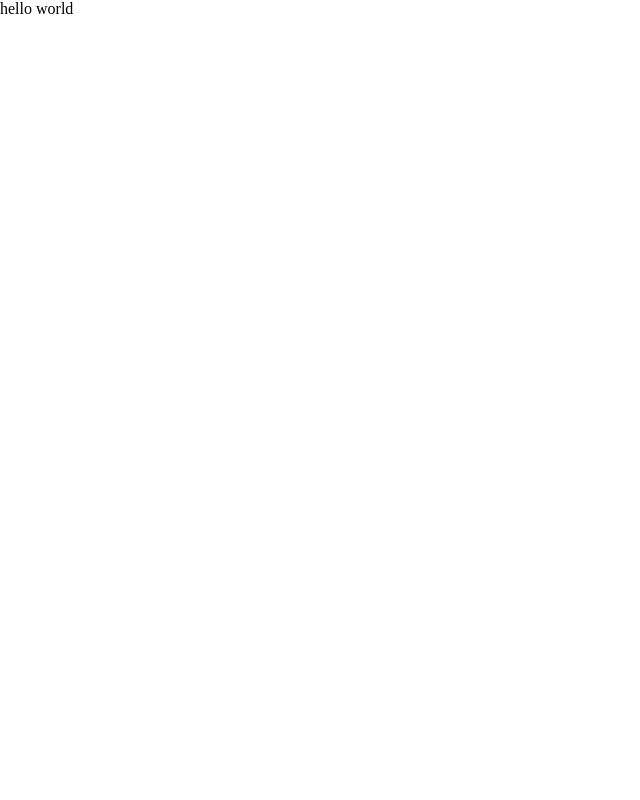
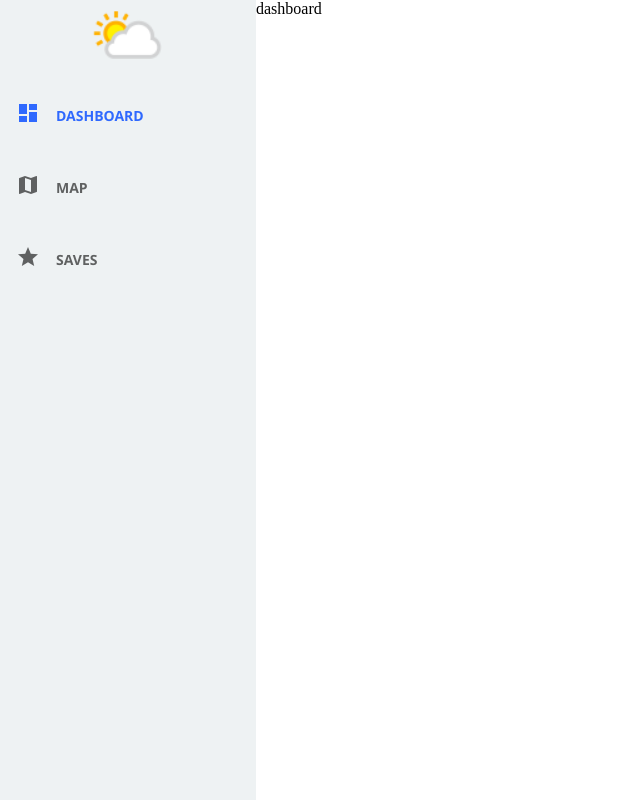
Before and after one commit to nurahamed/wa, a React (Create React App) app: page / in a window 1280 px wide. Shown: the whole page, without its empty margins (0-640 px from the left). Built offline with nearby package versions, Linux system fonts and the light colour scheme.

Commit message:
docs: add top& left navbar

```diff
--- a/src/App.js
+++ b/src/App.js
@@ -1,20 +1,30 @@
-import React from 'react'
-import { ThemeProvider } from '@mui/material/styles'
-import { theme } from './theme/theme'
-import { DashboardContainer, MiddleContainer } from './theme/styled'
-import { Routes, Route } from 'react-router-dom'
-import { Dashboard, Map, Saves } from './pages/allPages'
-import TopNav from './components/TopNav'
-import WeatherDisplay from './components/WeatherDisplay'
-import LeftNav from './components/LeftNav'
-import Footer from './components/Footer'
+import React from "react";
+import { ThemeProvider } from "@mui/material/styles";
+import { theme } from "./theme/theme";
+import { DashboardContainer, MiddleContainer } from "./theme/styled";
+import { Routes, Route } from "react-router-dom";
+import { Dashboard, Map, Saves } from "./pages/allPages";
+import TopNav from "./components/TopNav";
+import WeatherDisplay from "./components/WeatherDisplay";
+import LeftNav from "./components/LeftNav";
+import Footer from "./components/Footer";
 
 const App = () => {
   return (
     <div>
-      hello  world
+      <ThemeProvider theme={theme}>
+        <TopNav />
+        <DashboardContainer>
+          <LeftNav />
+          <MiddleContainer>
+            <Routes>
+              <Route path="/" element = { <Dashboard/>}/>
+            </Routes>
+          </MiddleContainer>
+        </DashboardContainer>
+      </ThemeProvider>
     </div>
-  )
-}
+  );
+};
 
-export default App
+export default App;
--- a/src/components/LeftNav.jsx
+++ b/src/components/LeftNav.jsx
@@ -0,0 +1,83 @@
+import React from 'react'
+import { PropTypes } from 'prop-types';
+import { Tabs, Tab } from '@mui/material';
+import { MemoryRouter, Link, matchPath, useLocation } from 'react-router-dom';
+import { StaticRouter } from 'react-router-dom/server';
+import { Dashboard, Map, Star } from '@mui/icons-material';
+import { LeftNavContainer } from '../theme/styled';
+import logo from '../img/logo.png'
+
+function Router(props) {
+    const { children } = props;
+    if (typeof window === 'undefined') {
+        return <StaticRouter location="/">{children}</StaticRouter>;
+    }
+
+    return (
+        <MemoryRouter initialEntries={['/']} initialIndex={0}>
+            {children}
+        </MemoryRouter>
+    );
+}
+
+Router.propTypes = {
+    children: PropTypes.node,
+};
+
+function useRouteMatch(patterns) {
+    const { pathname } = useLocation();
+
+    for (let i = 0; i < patterns.length; i += 1) {
+        const pattern = patterns[i];
+        const possibleMatch = matchPath(pattern, pathname);
+        if (possibleMatch !== null) {
+            return possibleMatch;
+        }
+    }
+
+    return null;
+}
+
+const LeftNav = () => {
+    const routeMatch = useRouteMatch(['/', '/map', '/saves']);
+    const currentTab = routeMatch?.pattern?.path;
+
+
+    return (
+        <LeftNavContainer>
+            <div className="nav-img">
+                <img src={logo} alt="logo" />
+            </div>
+            <Tabs
+                value={currentTab}
+                orientation='vertical'
+                indicatorColor=''
+            >
+                <Tab
+                    icon={<Dashboard />}
+                    label='Dashboard'
+                    value='/'
+                    to='/'
+                    component={Link}
+                />
+                <Tab
+                    icon={<Map />}
+                    label='Map'
+                    value='/map'
+                    to='/map'
+                    component={Link}
+                />
+                <Tab
+                    icon={<Star />}
+                    label='Saves'
+                    value='/saves'
+                    to='/saves'
+                    component={Link}
+                />
+
+            </Tabs>
+        </LeftNavContainer>
+    )
+}
+
+export default LeftNav
--- a/src/components/TopNav.jsx
+++ b/src/components/TopNav.jsx
@@ -0,0 +1,114 @@
+import React from 'react'
+import { PropTypes } from 'prop-types';
+import { MemoryRouter, Link, matchPath, useLocation, Form } from 'react-router-dom';
+import { StaticRouter } from 'react-router-dom/server'
+import { AppBar, Box, Divider, Drawer, IconButton, List, Toolbar, Tabs, Tab, Typography } from '@mui/material';
+import { Menu, Dashboard, Star, Map } from '@mui/icons-material'
+import logo from '../img/logo.png'
+
+const drawerWidth = 240;
+
+function Router(props) {
+    const { children } = props;
+    if (typeof window === 'undefined') {
+        return <StaticRouter location="/">{children}</StaticRouter>;
+    }
+
+    return (
+        <MemoryRouter initialEntries={['/']} initialIndex={0}>
+            {children}
+        </MemoryRouter>
+    );
+}
+
+Router.propTypes = {
+    children: PropTypes.node,
+};
+
+function useRouteMatch(patterns) {
+    const { pathname } = useLocation();
+
+    for (let i = 0; i < patterns.length; i += 1) {
+        const pattern = patterns[i];
+        const possibleMatch = matchPath(pattern, pathname);
+        if (possibleMatch !== null) {
+            return possibleMatch;
+        }
+    }
+
+    return null;
+}
+
+
+function TopNav(props) {
+    const routeMatch = useRouteMatch(['/', '/map', '/saves']);
+    const currentTab = routeMatch?.pattern?.path;
+    const { window } = props;
+    const [mobileOpen, setMobileOpen] = React.useState(false);
+
+    const handleDrawerToggle = () => {
+        setMobileOpen(!mobileOpen);
+    };
+
+    const drawer = (
+        <Box onClick={handleDrawerToggle} sx={{ textAlign: 'center' }}>
+            <img src={logo} alt="logo" />
+            <Divider />
+            <List>
+                <Tabs
+                    value={currentTab}
+                    orientation="vertical"
+                    indicatorColor=''
+                >
+                    <Tab icon={<Dashboard />} label="Dashboard" value="/" to="/" component={Link} />
+                    <Tab icon={<Map />} label="Map" value="/map" to="/map" component={Link} />
+                    <Tab icon={<Star />} label="Saves" value="/saves" to="/saves" component={Link} />
+                </Tabs>
+            </List>
+        </Box>
+    );
+
+    const container = window !== undefined ? () => window().document.body : undefined;
+
+    return(
+       <Box sx={{display:{sm: 'none'}}}>
+            <AppBar component='nav'>
+                <Toolbar>
+                    <IconButton color='inherit' aria-label='open drower'
+                    edge="start"
+                    onClick={handleDrawerToggle}
+                    sx={{mr: 2, display:{sm: 'none'}}}
+                    >
+                     <Menu/>
+
+                    </IconButton>
+                    <Typography varient ='h6' component="div" sx={{flexGrow:1, display: {sx: 'none', sm: 'block'}}}>
+                     Weather App
+                    </Typography>
+                </Toolbar>
+
+            </AppBar>
+            <Box component='nav'>
+            <Drawer container={container}
+            variant='temporary'
+            open={mobileOpen}
+            onClose={handleDrawerToggle}
+            ModalProps={{
+                keepMounted: true,
+            }}
+
+            sx = {{ display:{ xs: 'block', sm: 'none'},'& .MuiDrawer-paper': {boxSizing: 'border-box', width: drawerWidth} }}
+            >
+                {drawer}
+            </Drawer>
+            </Box>
+
+            <Toolbar/>
+       </Box>
+    )
+}
+
+
+
+
+export default TopNav
--- a/src/pages/dashboard.js
+++ b/src/pages/dashboard.js
@@ -0,0 +1,11 @@
+import React from 'react'
+
+const dashboard = () => {
+  return (
+    <div>
+      dashboard
+    </div>
+  )
+}
+
+export default dashboard
```
